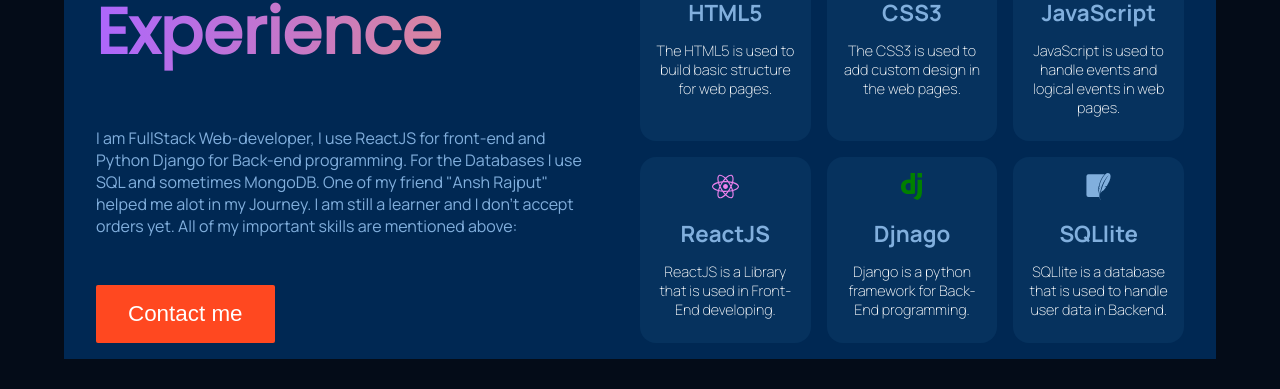
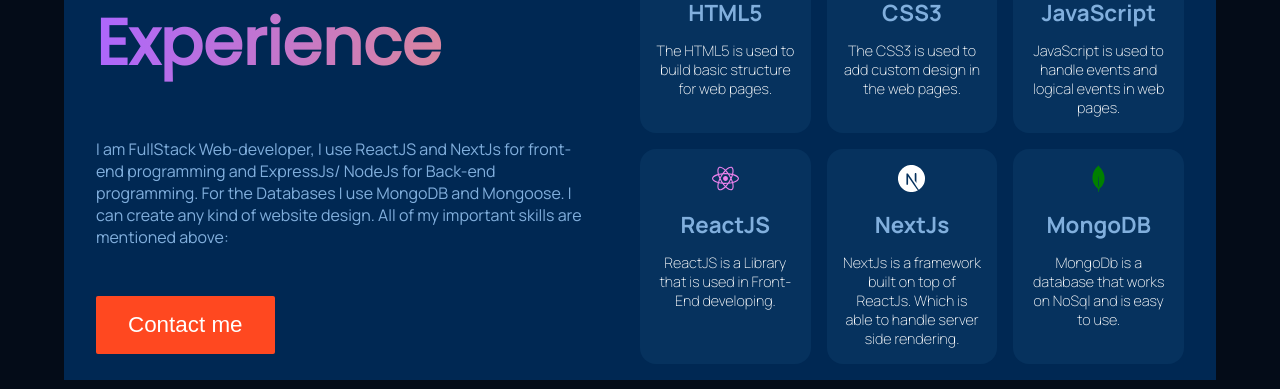
Before and after one commit to animeshsingh998/animeshwebdev, a React (Create React App) app: page / in a window 1280 px wide. Shown: the part 699-1088 px from the top of the page. Built offline with nearby package versions, Linux system fonts and the light colour scheme.

Commit message:
adding nextjs and mongo db

```diff
--- a/src/containers/Experince/Experince.jsx
+++ b/src/containers/Experince/Experince.jsx
@@ -4,8 +4,9 @@
 import { FaCss3 } from "react-icons/fa";
 import { SiJavascript } from "react-icons/si";
 import { FaReact } from "react-icons/fa";
-import { SiDjango } from "react-icons/si";
-import { SiSqlite } from "react-icons/si";
+import nextLogo from '../../../src/static/media/nextjs.svg'
+import { SiMongodb } from "react-icons/si";
+
 
 const Experince = () => {
   return (
@@ -15,7 +16,11 @@
           <div className="experince__section-container__left">
             <h1 className="gradient__text">Experience</h1>
             <p>
-              I am FullStack Web-developer, I use ReactJS for front-end and Python Django for Back-end programming. For the Databases I use SQL and sometimes MongoDB. One of my friend "Ansh Rajput" helped me alot in my Journey. I am still a learner and I don't accept orders yet. All of my important skills are mentioned above:
+              I am FullStack Web-developer, I use ReactJS and NextJs for front-end programming and
+              ExpressJs/ NodeJs for Back-end programming. For the Databases I use
+             MongoDB and Mongoose. I can create any kind of website design.
+              All of my important skills are mentioned above:
+
             </p>
             <button type="button" className="btn-large btn-primary">
               Contact me
@@ -46,15 +51,15 @@
               <p>ReactJS is a Library that is used in Front-End developing.</p>
             </article>
             <article className="experince__card">
-              <SiDjango size={27} color="green" />
-              <h3>Djnago</h3>
-              <p>Django is a python framework for Back-End programming.</p>
+              <img src={nextLogo} alt="NextJs" width="27px" height="27px"/>
+              <h3>NextJs</h3>
+              <p>NextJs is a framework built on top of ReactJs. Which is able to handle server side rendering.</p>
             </article>
             <article className="experince__card">
-              <SiSqlite size={27} />
-              <h3>SQLlite</h3>
+              <SiMongodb size={27}  color='green'/>
+              <h3>MongoDB</h3>
               <p>
-                SQLlite is a database that is used to handle user data in Backend.
+                MongoDb is a database that works on NoSql and is easy to use.
               </p>
             </article>
           </div>
```
Also changed, not shown: src/static/media/nextjs.svg (added).
